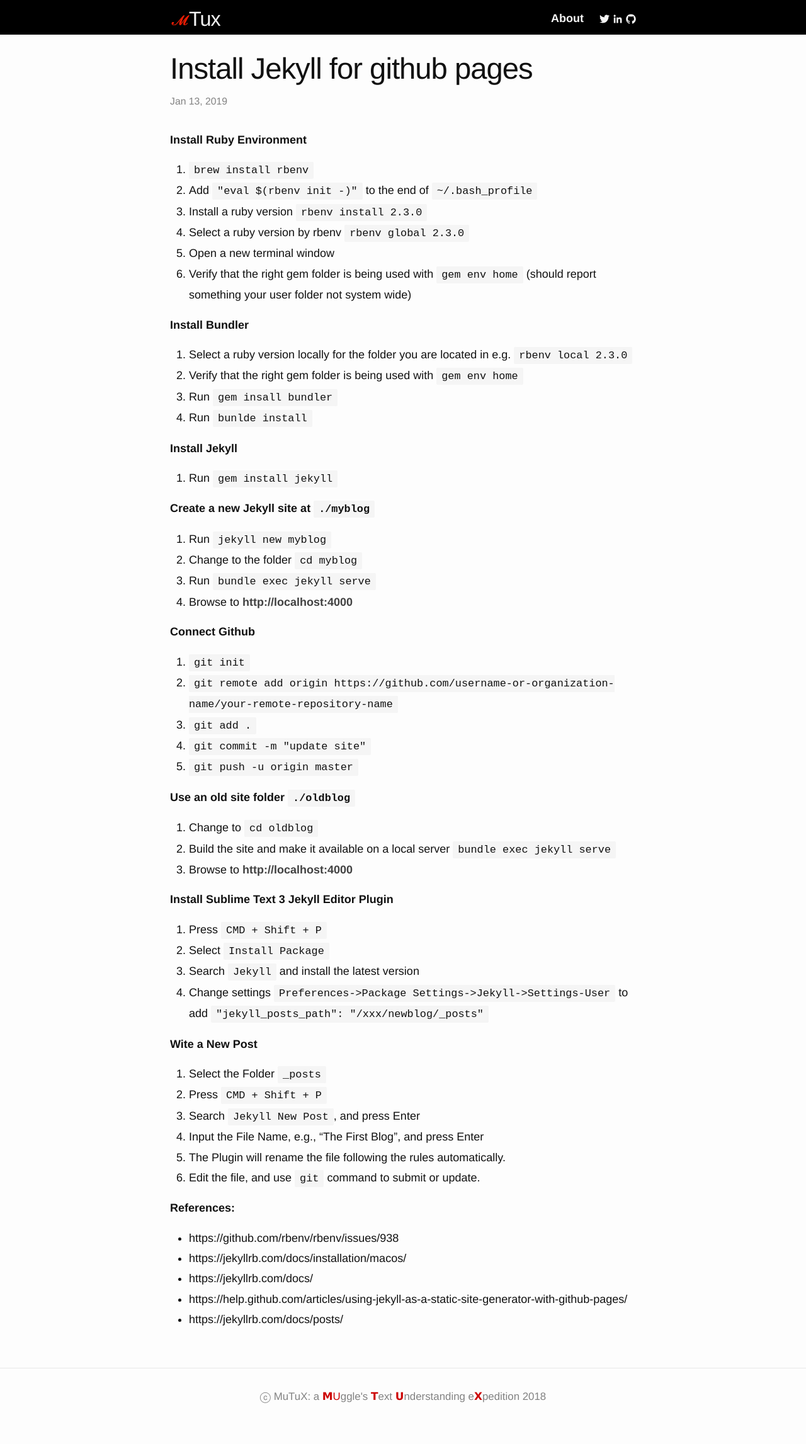
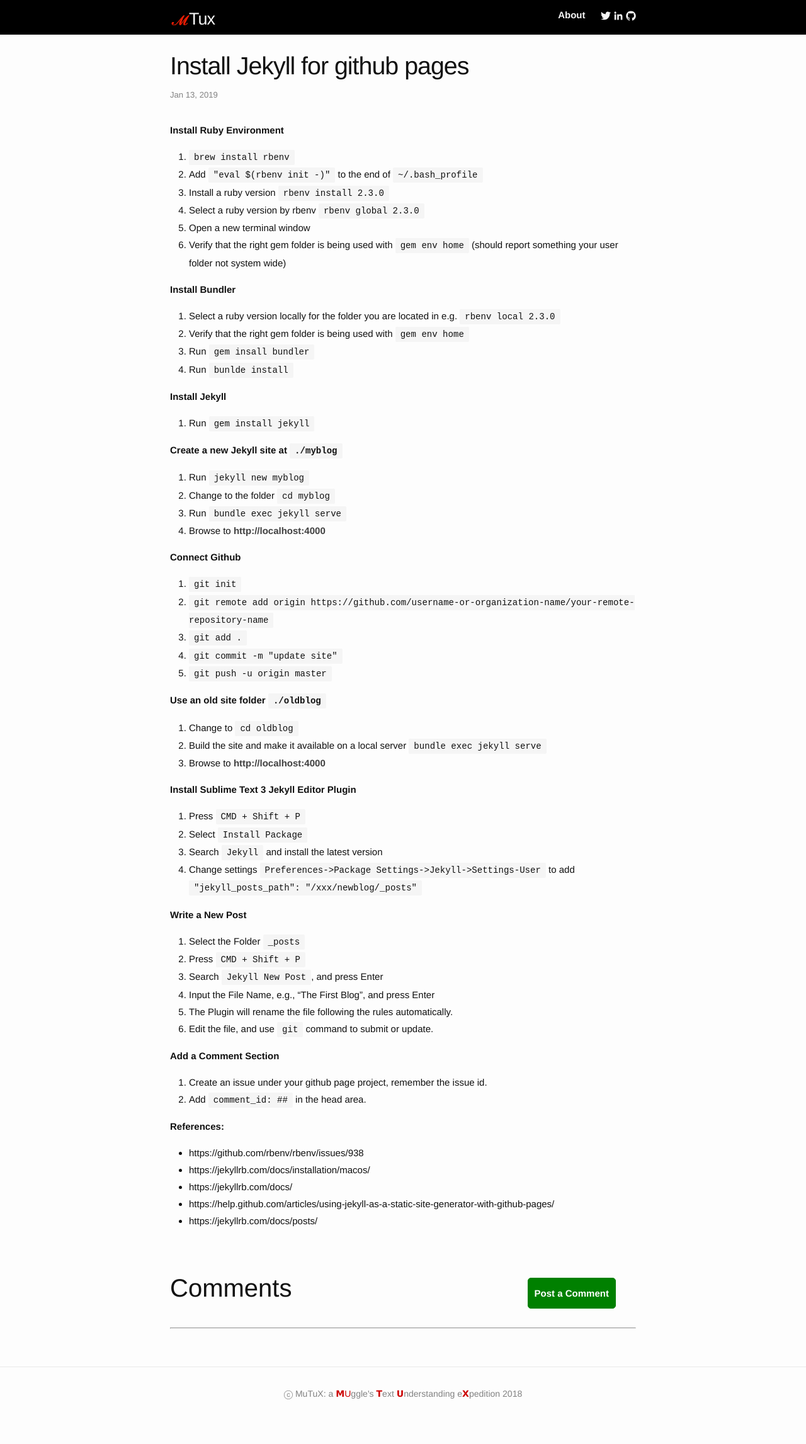
Before and after one commit to mutux/mutux.github.io, a Jekyll site: the page built from _posts/2019-01-13-install-jekyll-for-github-pages.markdown, in a window 1280 px wide. Shown: the whole page at 63% size. Built offline with Jekyll 4.4.1, drawn with Linux system fonts in a browser that asks for light colours.

Commit message:
comment area

```diff
--- a/_posts/2019-01-13-install-jekyll-for-github-pages.markdown
+++ b/_posts/2019-01-13-install-jekyll-for-github-pages.markdown
@@ -44,7 +45,7 @@
 3. Search ``Jekyll`` and install the latest version
 4. Change settings ``Preferences->Package Settings->Jekyll->Settings-User`` to add ``"jekyll_posts_path": "/xxx/newblog/_posts"``
 
-**Wite a New Post**
+**Write a New Post**
 1. Select the Folder ``_posts``
 2. Press ``CMD + Shift + P``
 3. Search ``Jekyll New Post``, and press Enter
@@ -52,6 +53,11 @@
 5. The Plugin will rename the file following the rules automatically.
 6. Edit the file, and use ``git`` command to submit or update.
 
+**Add a Comment Section**
+1. Create an issue under your github page project, remember the issue id.
+2. Add ``comment_id: ##`` in the head area.
+
+
 **References:**
 - https://github.com/rbenv/rbenv/issues/938
 - https://jekyllrb.com/docs/installation/macos/
--- a/_sass/minima.scss
+++ b/_sass/minima.scss
@@ -3,7 +3,7 @@
 // Define defaults for each variable. Georgia,
 
 $base-font-family: "Helvetica Neue", Helvetica, Arial, sans-serif !default;
-$base-font-size:   18px !default;
+$base-font-size:   15px !default;
 $base-font-weight: 400 !default;
 $small-font-size:  $base-font-size * 0.875 !default;
 $base-line-height: 1.8 !default;
```
Also changed, not shown: other parts of _posts/2019-01-13-install-jekyll-for-github-pages.markdown (+1 -0 lines).
